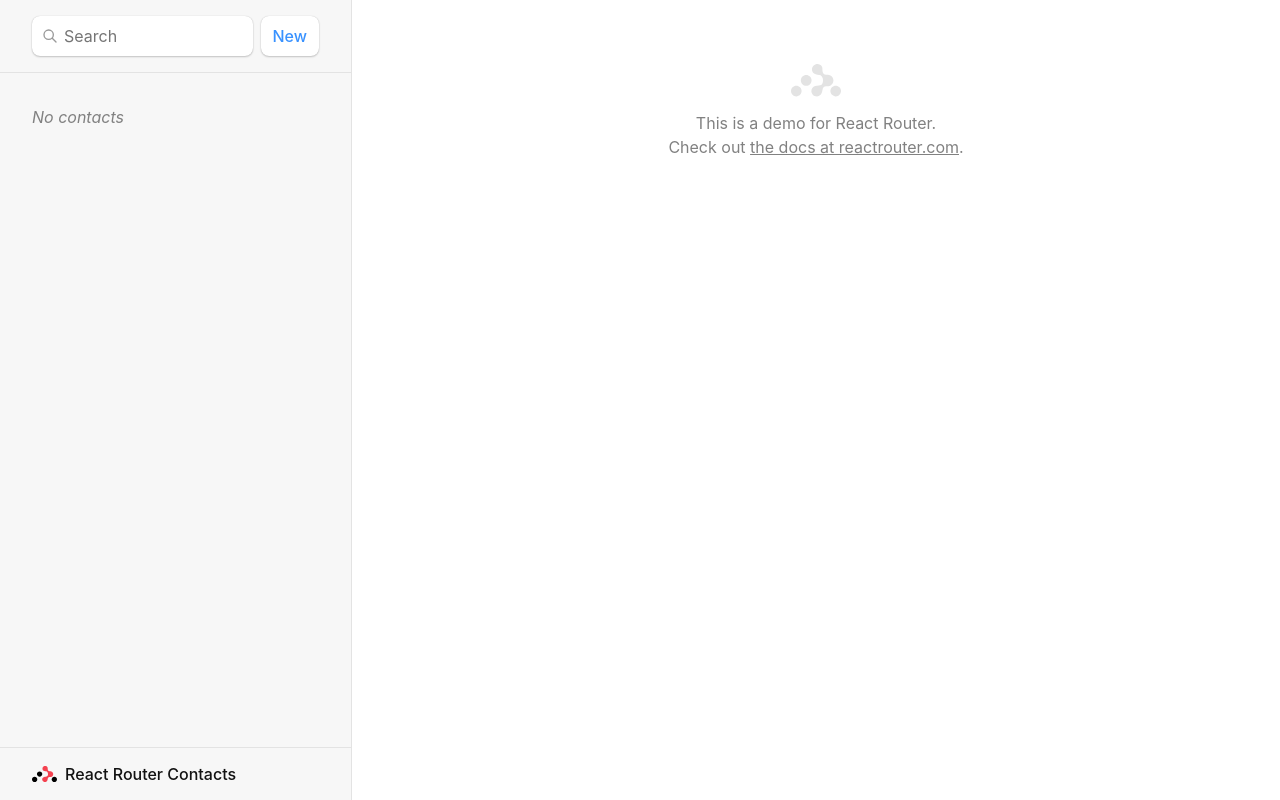
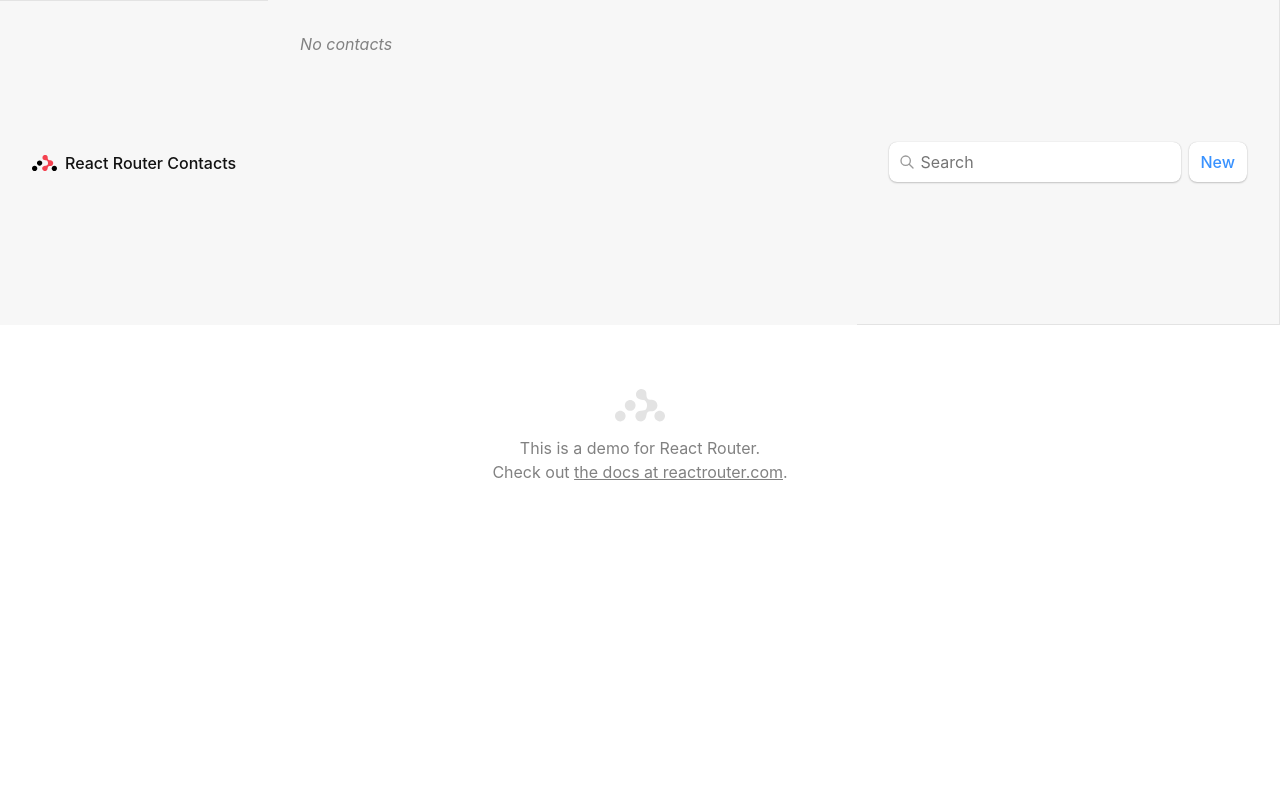
Before and after one commit to akos29/Space-Travelers-Hub, a React (Create React App) app: page / in a window 1280 px wide. Built offline with nearby package versions, Linux system fonts and the light colour scheme.

Commit message:
Add folder structure for component and redux

```diff
--- a/src/index.css
+++ b/src/index.css
@@ -98,16 +98,18 @@
 
 #root {
   display: flex;
+  flex-direction: row;
+  flex-wrap: wrap;
   height: 100%;
   width: 100%;
 }
 
 #sidebar {
-  width: 22rem;
+  width: 100%;
   background-color: #f7f7f7;
   border-right: solid 1px #e3e3e3;
   display: flex;
-  flex-direction: column;
+  flex-direction: row;
 }
 
 #sidebar > * {
@@ -123,7 +125,7 @@
   margin: 0;
   padding: 1rem 2rem;
   border-top: 1px solid #e3e3e3;
-  order: 1;
+  /* order: 1; */
   line-height: 1;
 }
 
@@ -141,6 +143,7 @@
   padding-top: 1rem;
   padding-bottom: 1rem;
   border-bottom: 1px solid #e3e3e3;
+  order: 1;
 }
 
 #sidebar > div form {
@@ -184,6 +187,7 @@
   flex: 1;
   overflow: auto;
   padding-top: 1rem;
+  align-items: center;
 }
 
 #sidebar nav a span {
@@ -205,6 +209,8 @@
   padding: 0;
   margin: 0;
   list-style: none;
+  display: flex;
+  flex-direction: row;
 }
 
 #sidebar li {
```
